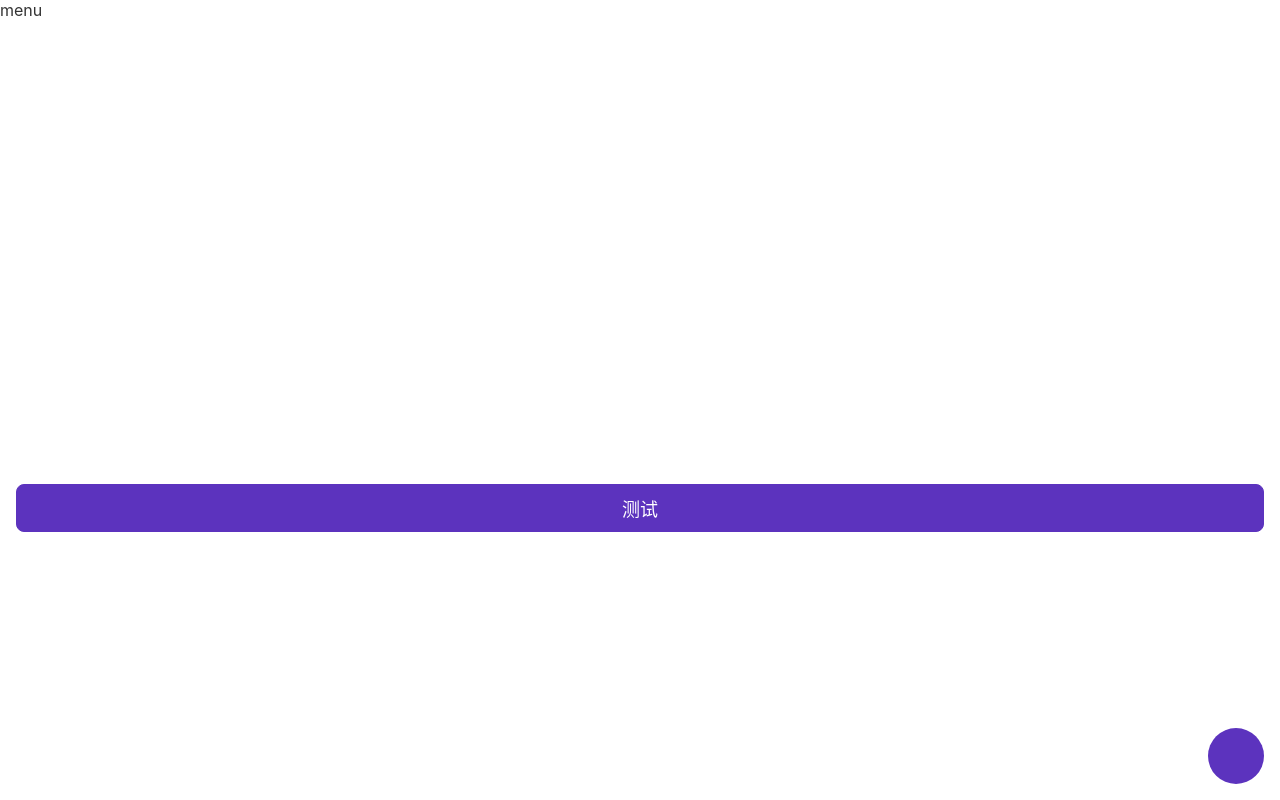
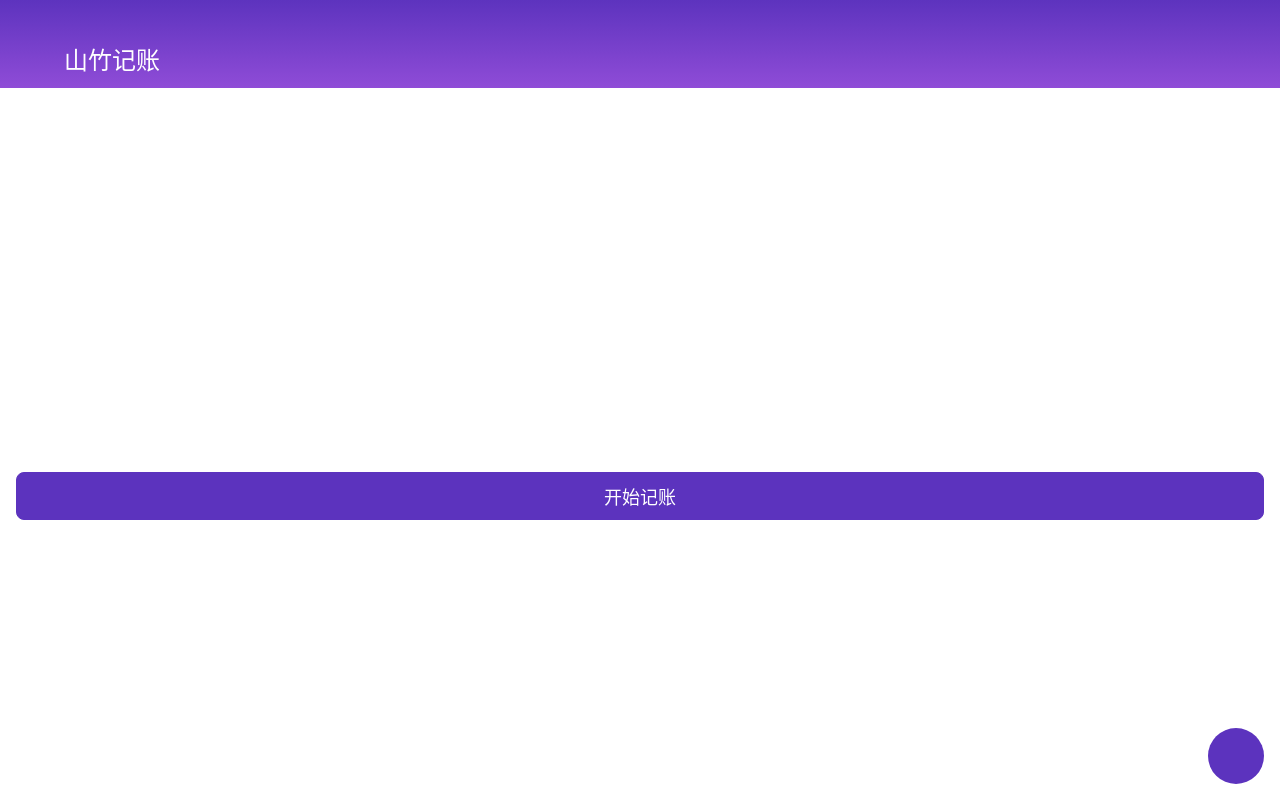
Before and after one commit to xixixiaoyu/book-keeping-vue3-tsx, a Vue app: page /#/start in a window 1280 px wide. Built offline with nearby package versions, Linux system fonts and the light colour scheme.

Commit message:
添加 Navbar 组件

```diff
--- a/src/shared/Icon.tsx
+++ b/src/shared/Icon.tsx
@@ -1,7 +1,7 @@
 import { defineComponent, defineProps, PropType } from 'vue'
 import s from './Icon.module.scss'
 
-export type IconName = 'add' | 'chart' | 'clock' | 'cloud' | 'mangosteen' | 'pig'
+export type IconName = 'add' | 'chart' | 'clock' | 'cloud' | 'mangosteen' | 'pig' | 'menu'
 
 export const Icon = defineComponent({
 	props: {
--- /dev/null
+++ b/src/shared/Navbar.module.scss
@@ -0,0 +1,24 @@
+.navbar {
+	background: linear-gradient(to bottom, var(--navbar-bg-start), var(--navbar-bg-end));
+	color: var(--navbar-text);
+	fill: var(--navbar-text);
+	display: flex;
+	justify-content: flex-start;
+	align-items: center;
+	padding: 40px 16px 12px;
+}
+.title_wrapper {
+	font-size: 24px;
+	margin-left: 12px;
+}
+.icon_wrapper {
+	width: 36px;
+	height: 36px;
+	display: flex;
+	justify-content: center;
+	align-items: center;
+	> * {
+		max-width: 100%;
+		max-height: 100%;
+	}
+}
--- a/src/shared/Navbar.tsx
+++ b/src/shared/Navbar.tsx
@@ -0,0 +1,18 @@
+import { defineComponent, PropType } from 'vue'
+import s from './Navbar.module.scss'
+export const Navbar = defineComponent({
+	props: {
+		name: {
+			type: String as PropType<string>,
+		},
+	},
+	setup: (props, context) => {
+		const { slots } = context
+		return () => (
+			<div class={s.navbar}>
+				<span class={s.icon_wrapper}>{slots.icon?.()}</span>
+				<span class={s.title_wrapper}>{slots.default?.()}</span>
+			</div>
+		)
+	},
+})
--- a/src/views/StartPage.module.scss
+++ b/src/views/StartPage.module.scss
@@ -9,6 +9,13 @@
 	width: 128px;
 	height: 128px;
 	&_wrapper {
-		padding: 160px 0;
+		padding: 120px 0;
 	}
 }
+
+.navIcon {
+	width: 30px;
+	height: 30px;
+	position: relative;
+	top: 2px;
+}
--- a/src/views/startPage.tsx
+++ b/src/views/startPage.tsx
@@ -2,8 +2,9 @@
 import { Button } from '../shared/Button'
 import { FloatButton } from '../shared/FloatButton'
 import { Center } from '../shared/Center'
+import { Icon } from '../shared/Icon'
+import { Navbar } from '../shared/Navbar'
 import s from './StartPage.module.scss'
-import { Icon } from '../shared/Icon'
 
 export const StartPage = defineComponent({
 	setup: (props, context) => {
@@ -12,13 +13,18 @@
 		}
 		return () => (
 			<div>
-				<nav>menu</nav>
+				<Navbar>
+					{{
+						default: '山竹记账',
+						icon: () => <Icon name="menu" class={s.navIcon} />,
+					}}
+				</Navbar>
 				<Center class={s.pig_wrapper}>
 					<Icon name="pig" class={s.pig} />
 				</Center>
 				<div class={s.button_wrapper}>
 					<Button class={s.button} onClick={onClick}>
-						测试
+						开始记账
 					</Button>
 				</div>
 				<FloatButton iconName="add" />
```
Also changed, not shown: src/shared/throttle.ts (renamed from src/shared/throttle.tsx).
